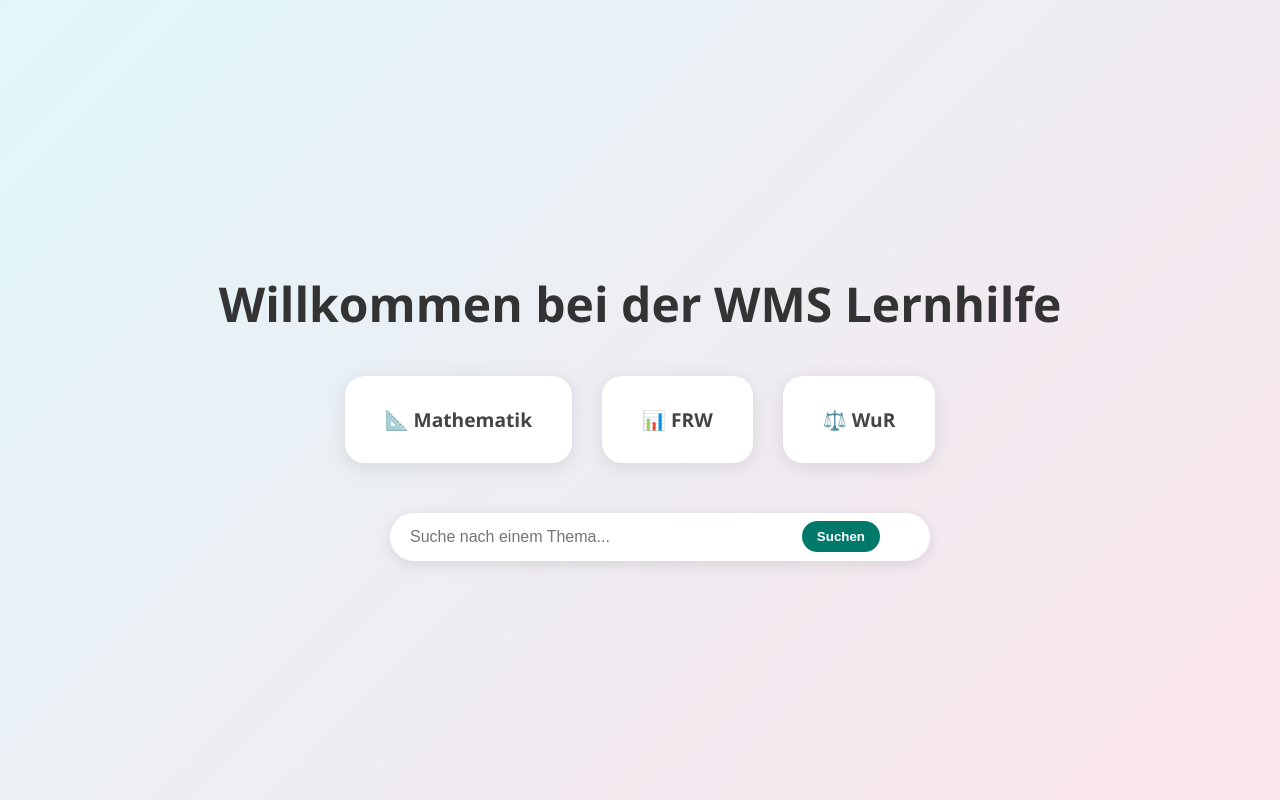
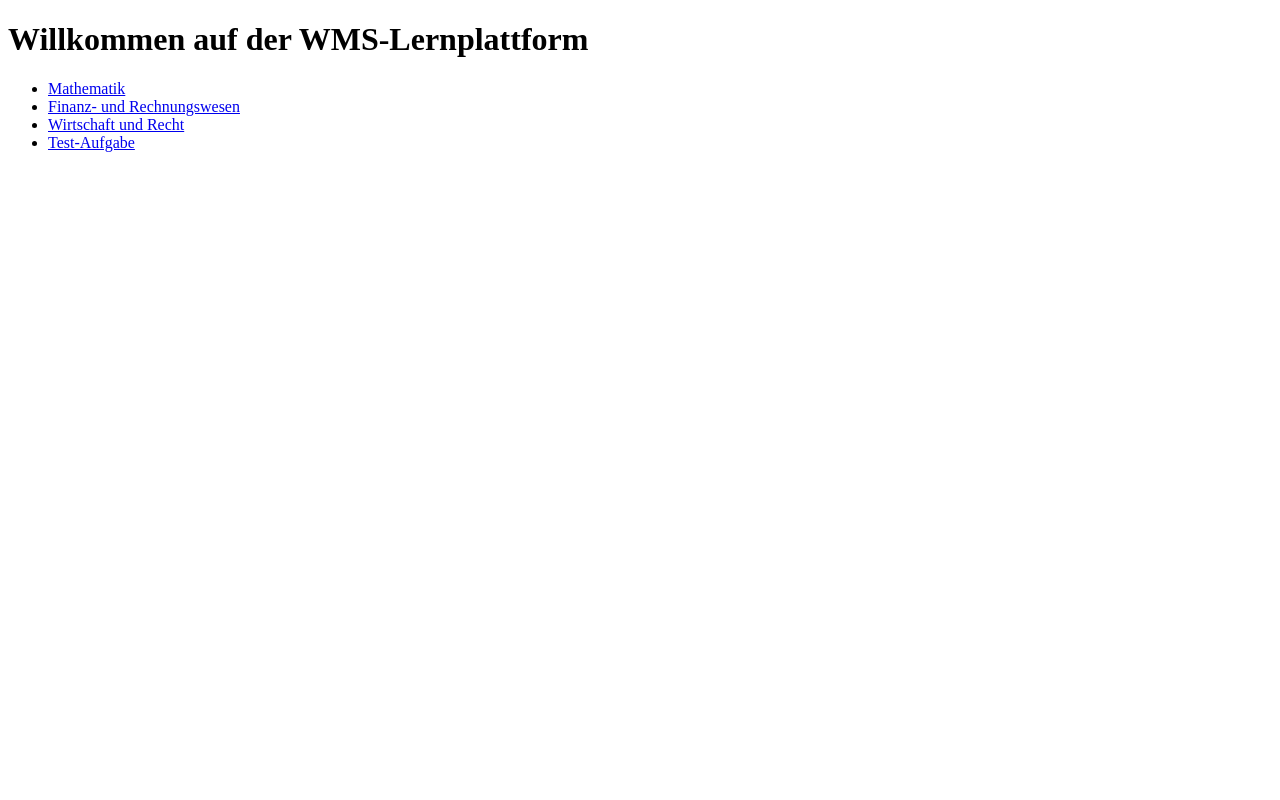
Before and after one commit to MeeCoon/wms-lernplattform, a plain HTML site: page index.html in a window 1280 px wide. Drawn offline with Linux system fonts and the light colour scheme.

Commit message:
Update index.html

```diff
--- a/index2.html
+++ b/index.html
@@ -2,121 +2,15 @@
 <html lang="de">
 <head>
   <meta charset="UTF-8">
-  <meta name="viewport" content="width=device-width, initial-scale=1">
-  <title>WMS Lernhilfe</title>
-  <style>
-    body {
-      margin: 0;
-      font-family: 'Segoe UI', sans-serif;
-      background: linear-gradient(135deg, #e0f7fa, #fce4ec);
-      display: flex;
-      justify-content: center;
-      align-items: center;
-      min-height: 100vh;
-      flex-direction: column;
-    }
-
-    h1 {
-      font-size: 3rem;
-      color: #333;
-      margin-bottom: 40px;
-    }
-
-    .faecher-container {
-      display: flex;
-      flex-wrap: wrap;
-      justify-content: center;
-      gap: 30px;
-      margin-bottom: 50px;
-    }
-
-    .fach-box {
-      background: white;
-      border-radius: 20px;
-      box-shadow: 0 4px 20px rgba(0,0,0,0.1);
-      padding: 30px 40px;
-      text-align: center;
-      font-size: 1.2rem;
-      font-weight: bold;
-      color: #444;
-      cursor: pointer;
-      transition: transform 0.2s ease, box-shadow 0.2s ease;
-    }
-
-    .fach-box:hover {
-      transform: scale(1.05);
-      box-shadow: 0 6px 25px rgba(0,0,0,0.2);
-    }
-
-    .suche {
-      position: relative;
-      width: 80%;
-      max-width: 500px;
-    }
-
-    .suche input {
-      width: 100%;
-      padding: 15px 20px;
-      border-radius: 30px;
-      border: none;
-      font-size: 1rem;
-      box-shadow: 0 4px 15px rgba(0,0,0,0.1);
-      outline: none;
-    }
-
-    .suche button {
-      position: absolute;
-      right: 10px;
-      top: 8px;
-      padding: 8px 15px;
-      background: #00796b;
-      color: white;
-      border: none;
-      border-radius: 20px;
-      cursor: pointer;
-      font-weight: bold;
-    }
-
-    @media (max-width: 600px) {
-      .fach-box {
-        width: 100%;
-      }
-    }
-  </style>
+  <title>WMS Lernplattform</title>
 </head>
 <body>
-
-  <h1>Willkommen bei der WMS Lernhilfe</h1>
-
-  <!-- Fächer-Anzeige -->
-  <div class="faecher-container">
-    <div class="fach-box" onclick="location.href='mathematik.html'">📐 Mathematik</div>
-    <div class="fach-box" onclick="location.href='frw.html'">📊 FRW</div>
-    <div class="fach-box" onclick="location.href='wur.html'">⚖️ WuR</div>
-  </div>
-
-  <!-- Suchleiste -->
-  <div class="suche">
-    <input type="text" id="suche" placeholder="Suche nach einem Thema...">
-    <button onclick="sucheThema()">Suchen</button>
-  </div>
-
-  <script>
-    function sucheThema() {
-      const begriff = document.getElementById("suche").value.toLowerCase();
-
-      // Test-Simulation – später durch echte Seiten/Themen ersetzen
-      if (begriff.includes("gleichung") || begriff.includes("mathe")) {
-        location.href = "mathematik.html";
-      } else if (begriff.includes("buchhaltung") || begriff.includes("frw")) {
-        location.href = "frw.html";
-      } else if (begriff.includes("recht") || begriff.includes("wuwr")) {
-        location.href = "wur.html";
-      } else {
-        alert("Thema nicht gefunden 😕");
-      }
-    }
-  </script>
-
+  <h1>Willkommen auf der WMS-Lernplattform</h1>
+  <ul>
+    <li><a href="mathe.html">Mathematik</a></li>
+    <li><a href="frw.html">Finanz- und Rechnungswesen</a></li>
+    <li><a href="wur.html">Wirtschaft und Recht</a></li>
+    <li><a href="aufgabe1.html">Test-Aufgabe</a></li>
+  </ul>
 </body>
 </html>
```
